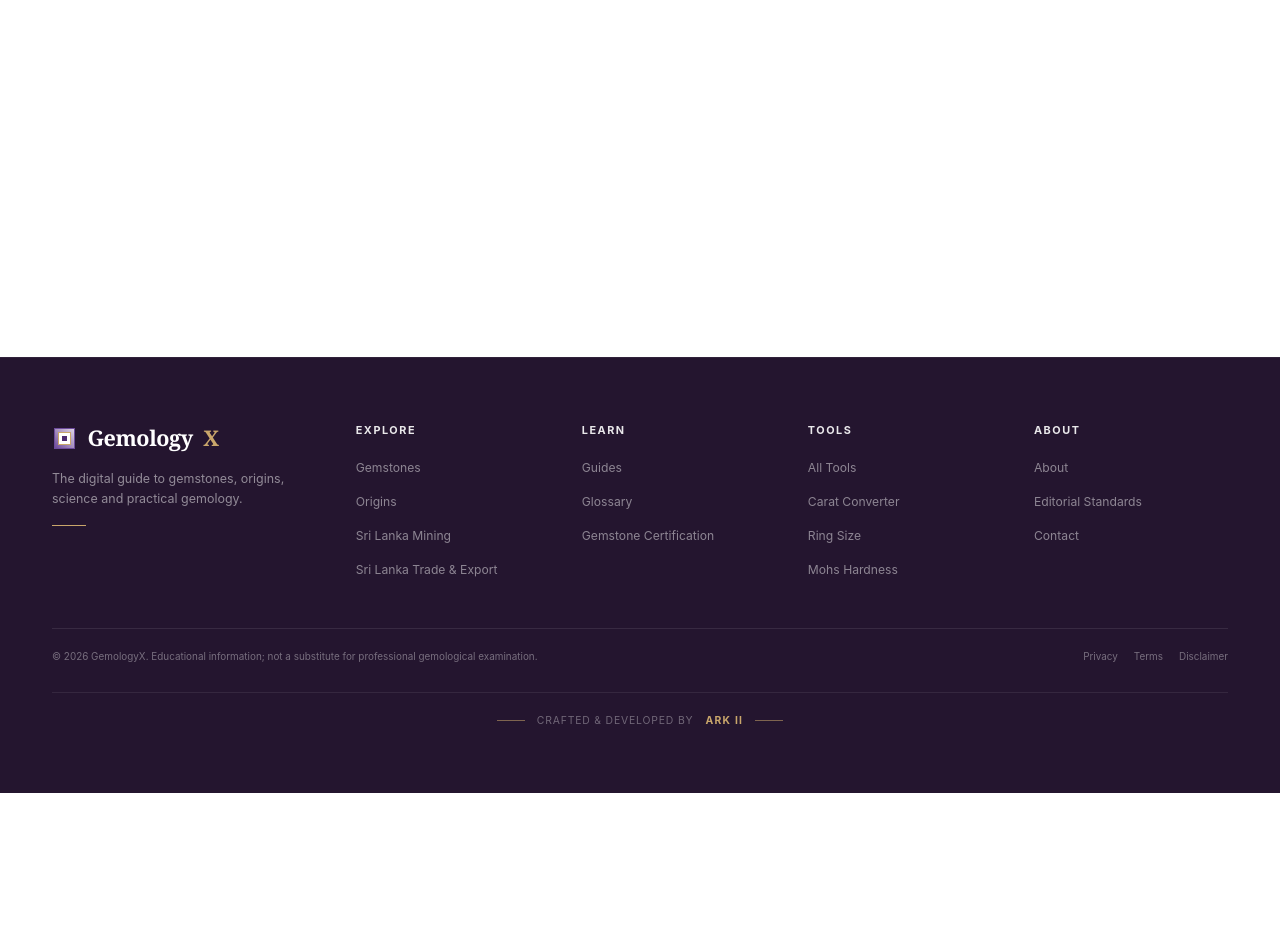
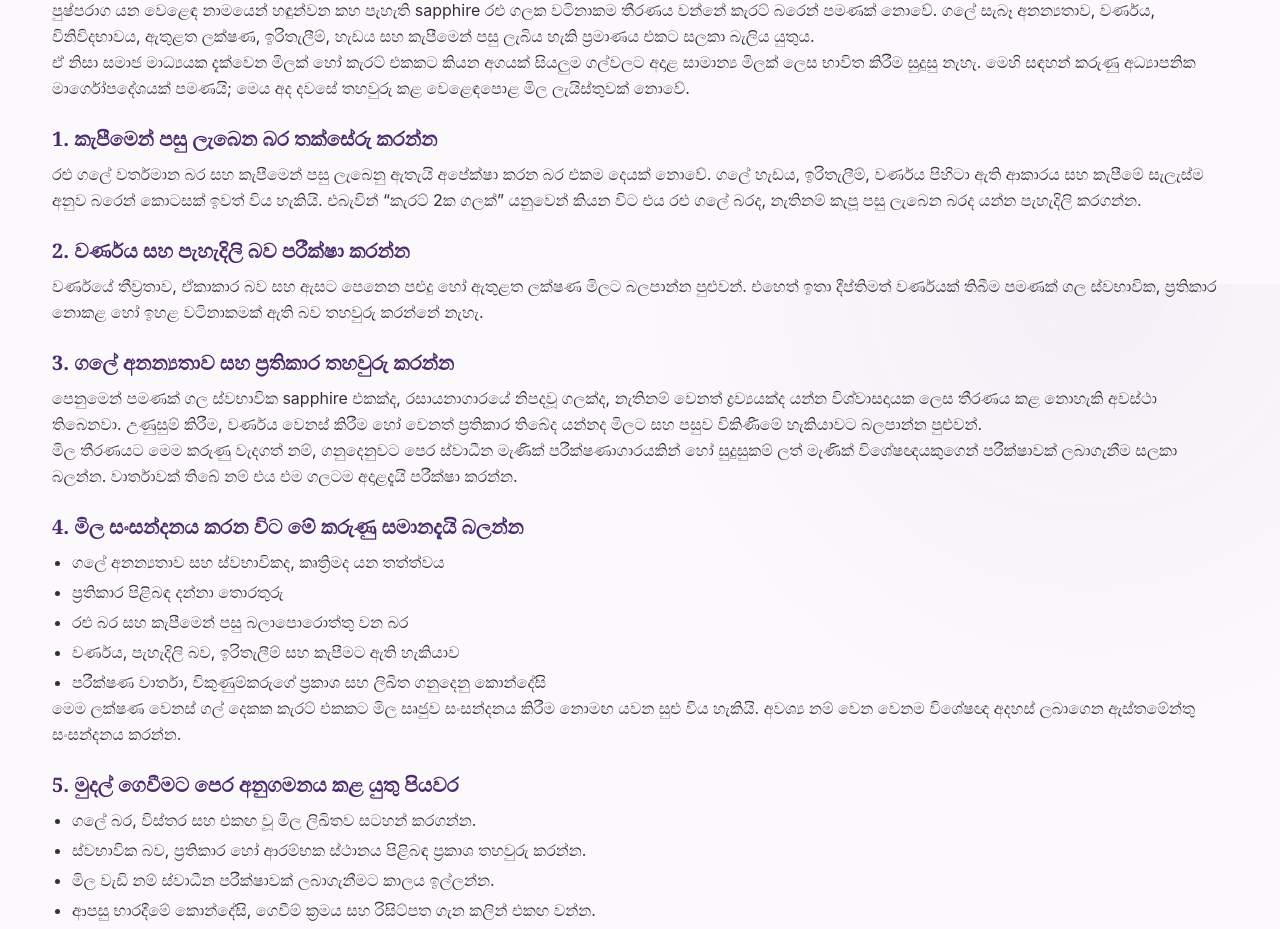
Before and after one commit to LinukaBandara/GemologyX, a Next.js app: page /si/learn/rough-yellow-sapphire-value in a window 1280 px wide. Before the commit this address had no page. Shown: the part 516-1445 px from the top of the page. Before the commit the page ends 1309 px from the top, so only its background shows below. Built offline with nearby package versions, Linux system fonts and the light colour scheme.

Commit message:
Add Sinhala guide to rough yellow sapphire valuation

```diff
--- /dev/null
+++ b/src/app/si/learn/rough-yellow-sapphire-value/page.tsx
@@ -0,0 +1,108 @@
+import type { Metadata } from "next";
+import { ArticleLayout, ArticleSection } from "@/components/article-layout";
+
+export const metadata: Metadata = {
+  title: "පුෂ්පරාග රළු ගලක මිල තක්සේරු කරන්නේ කෙසේද?",
+  description:
+    "පුෂ්පරාග හෙවත් කහ පැහැති sapphire රළු ගලක් මිලදී ගැනීමට පෙර කැපීමෙන් ලැබෙන ප්‍රමාණය, වර්ණය, පළුදු, ප්‍රතිකාර සහ පරීක්ෂණ වාර්තා ගැන දැනගන්න.",
+};
+
+export default function Page() {
+  return (
+    <ArticleLayout
+      category="සිංහල මැණික් දැනුම"
+      readTime="මිනිත්තු 5"
+      title="පුෂ්පරාග රළු මැණික් ගලක මිල තක්සේරු කරන්නේ කෙසේද?"
+      crumbHref="/learn"
+      crumbLabel="Learn Gemology"
+      related={[
+        { label: "What Makes a Sapphire Valuable?", href: "/learn/sapphire/sapphire-value-factors" },
+        { label: "Natural vs Synthetic Gemstones", href: "/learn/natural-vs-synthetic-gemstones" },
+        { label: "Questions to Ask a Gem Dealer", href: "/learn/questions-to-ask-gem-dealer" },
+      ]}
+    >
+      <ArticleSection heading="මුලින්ම: හැම රළු ගලකටම එකම මිලක් නැහැ">
+        <p>
+          පුෂ්පරාග යන වෙළෙඳ නාමයෙන් හඳුන්වන කහ පැහැති sapphire රළු ගලක වටිනාකම
+          තීරණය වන්නේ කැරට් බරෙන් පමණක් නොවේ. ගලේ සැබෑ අනන්‍යතාව, වර්ණය,
+          විනිවිදභාවය, ඇතුළත ලක්ෂණ, ඉරිතැලීම්, හැඩය සහ කැපීමෙන් පසු ලැබිය හැකි
+          ප්‍රමාණය එකට සලකා බැලිය යුතුය.
+        </p>
+        <p>
+          ඒ නිසා සමාජ මාධ්‍යයක දැක්වෙන මිලක් හෝ කැරට් එකකට කියන අගයක් සියලුම
+          ගල්වලට අදාළ සාමාන්‍ය මිලක් ලෙස භාවිත කිරීම සුදුසු නැහැ. මෙහි සඳහන්
+          කරුණු අධ්‍යාපනික මාර්ගෝපදේශයක් පමණයි; මෙය අද දවසේ තහවුරු කළ වෙළෙඳපොළ
+          මිල ලැයිස්තුවක් නොවේ.
+        </p>
+      </ArticleSection>
+
+      <ArticleSection heading="1. කැපීමෙන් පසු ලැබෙන බර තක්සේරු කරන්න">
+        <p>
+          රළු ගලේ වර්තමාන බර සහ කැපීමෙන් පසු ලැබෙනු ඇතැයි අපේක්ෂා කරන බර එකම
+          දෙයක් නොවේ. ගලේ හැඩය, ඉරිතැලීම්, වර්ණය පිහිටා ඇති ආකාරය සහ කැපීමේ
+          සැලැස්ම අනුව බරෙන් කොටසක් ඉවත් විය හැකියි. එබැවින් “කැරට් 2ක ගලක්”
+          යනුවෙන් කියන විට එය රළු ගලේ බරද, නැතිනම් කැපූ පසු ලැබෙන බරද යන්න
+          පැහැදිලි කරගන්න.
+        </p>
+      </ArticleSection>
+
+      <ArticleSection heading="2. වර්ණය සහ පැහැදිලි බව පරීක්ෂා කරන්න">
+        <p>
+          වර්ණයේ තීව්‍රතාව, ඒකාකාර බව සහ ඇසට පෙනෙන පළුදු හෝ ඇතුළත ලක්ෂණ මිලට
+          බලපාන්න පුළුවන්. එහෙත් ඉතා දීප්තිමත් වර්ණයක් තිබීම පමණක් ගල ස්වභාවික,
+          ප්‍රතිකාර නොකළ හෝ ඉහළ වටිනාකමක් ඇති බව තහවුරු කරන්නේ නැහැ.
+        </p>
+      </ArticleSection>
+
+      <ArticleSection heading="3. ගලේ අනන්‍යතාව සහ ප්‍රතිකාර තහවුරු කරන්න">
+        <p>
+          පෙනුමෙන් පමණක් ගල ස්වභාවික sapphire එකක්ද, රසායනාගාරයේ නිපදවූ ගලක්ද,
+          නැතිනම් වෙනත් ද්‍රව්‍යයක්ද යන්න විශ්වාසදායක ලෙස තීරණය කළ නොහැකි
+          අවස්ථා තිබෙනවා. උණුසුම් කිරීම, වර්ණය වෙනස් කිරීම හෝ වෙනත් ප්‍රතිකාර
+          තිබේද යන්නද මිලට සහ පසුව විකිණීමේ හැකියාවට බලපාන්න පුළුවන්.
+        </p>
+        <p>
+          මිල තීරණයට මෙම කරුණු වැදගත් නම්, ගනුදෙනුවට පෙර ස්වාධීන මැණික්
+          පරීක්ෂණාගාරයකින් හෝ සුදුසුකම් ලත් මැණික් විශේෂඥයකුගෙන් පරීක්ෂාවක්
+          ලබාගැනීම සලකා බලන්න. වාර්තාවක් තිබේ නම් එය එම ගලටම අදාළදැයි පරීක්ෂා
+          කරන්න.
+        </p>
+      </ArticleSection>
+
+      <ArticleSection heading="4. මිල සංසන්දනය කරන විට මේ කරුණු සමානදැයි බලන්න">
+        <ul className="list-disc space-y-1 pl-5">
+          <li>ගලේ අනන්‍යතාව සහ ස්වභාවිකද, කෘත්‍රිමද යන තත්ත්වය</li>
+          <li>ප්‍රතිකාර පිළිබඳ දන්නා තොරතුරු</li>
+          <li>රළු බර සහ කැපීමෙන් පසු බලාපොරොත්තු වන බර</li>
+          <li>වර්ණය, පැහැදිලි බව, ඉරිතැලීම් සහ කැපීමට ඇති හැකියාව</li>
+          <li>පරීක්ෂණ වාර්තා, විකුණුම්කරුගේ ප්‍රකාශ සහ ලිඛිත ගනුදෙනු කොන්දේසි</li>
+        </ul>
+        <p>
+          මෙම ලක්ෂණ වෙනස් ගල් දෙකක කැරට් එකකට මිල සෘජුව සංසන්දනය කිරීම
+          නොමඟ යවන සුළු විය හැකියි. අවශ්‍ය නම් වෙන වෙනම විශේෂඥ අදහස් ලබාගෙන
+          ඇස්තමේන්තු සංසන්දනය කරන්න.
+        </p>
+      </ArticleSection>
+
+      <ArticleSection heading="5. මුදල් ගෙවීමට පෙර අනුගමනය කළ යුතු පියවර">
+        <ul className="list-disc space-y-1 pl-5">
+          <li>ගලේ බර, විස්තර සහ එකඟ වූ මිල ලිඛිතව සටහන් කරගන්න.</li>
+          <li>ස්වභාවික බව, ප්‍රතිකාර හෝ ආරම්භක ස්ථානය පිළිබඳ ප්‍රකාශ තහවුරු කරන්න.</li>
+          <li>මිල වැඩි නම් ස්වාධීන පරීක්ෂාවක් ලබාගැනීමට කාලය ඉල්ලන්න.</li>
+          <li>ආපසු භාරදීමේ කොන්දේසි, ගෙවීම් ක්‍රමය සහ රිසිට්පත ගැන කලින් එකඟ වන්න.</li>
+          <li>වහාම ගෙවීමට බල කිරීමක් හෝ පරීක්ෂාව ප්‍රතික්ෂේප කිරීමක් තිබේ නම් ඉක්මන් නොවන්න.</li>
+        </ul>
+      </ArticleSection>
+
+      <ArticleSection heading="වැදගත් සටහන">
+        <p>
+          මෙම ලිපිය සාමාන්‍ය අධ්‍යාපනික තොරතුරු සඳහා පමණි. මෙහි සජීවී වෙළෙඳපොළ
+          මිලක්, මිලදී ගැනීමේ නිර්දේශයක් හෝ ලාභ සහතිකයක් ලබා නොදේ. මැණික් මිල
+          ඉල්ලුම, සැපයුම, ගලේ ගුණාංග, ලේඛන සහ ගනුදෙනුවේ කොන්දේසි අනුව වෙනස්
+          විය හැකියි. මිලදී ගැනීමට පෙර ස්වාධීනව පරීක්ෂා කර, ඔබට දැරිය හැකි
+          අවදානම පමණක් භාරගන්න.
+        </p>
+      </ArticleSection>
+    </ArticleLayout>
+  );
+}
```
